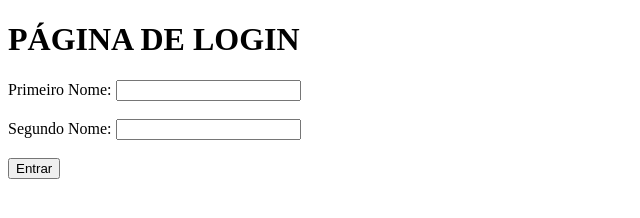
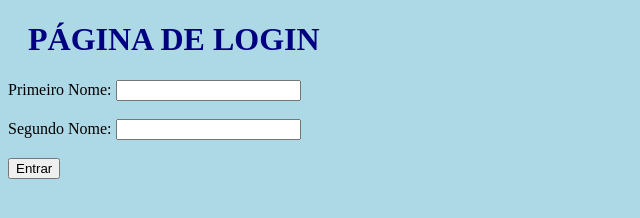
Before and after one commit to AlcidesThiago2016/DesafioInicialGitNelio, a plain HTML site: page index.html in a window 1280 px wide. Shown: the whole page, without its empty margins (0-640 px from the left). Drawn offline with Linux system fonts and the light colour scheme.

Commit message:
Inclusão arquivo css

```diff
--- a/index.html
+++ b/index.html
@@ -4,6 +4,7 @@
     <meta charset="UTF-8">
     <meta http-equiv="X-UA-Compatible" content="IE=edge">
     <meta name="viewport" content="width=device-width, initial-scale=1.0">
+    <link rel="stylesheet" href="sytle.css">
     <title>Pagina Inicial</title>
 </head>
 <body>
--- /dev/null
+++ b/sytle.css
@@ -0,0 +1,8 @@
+body {
+    background-color: lightblue;
+  }
+
+  h1 {
+    color: navy;
+    margin-left: 20px;
+  }
```
